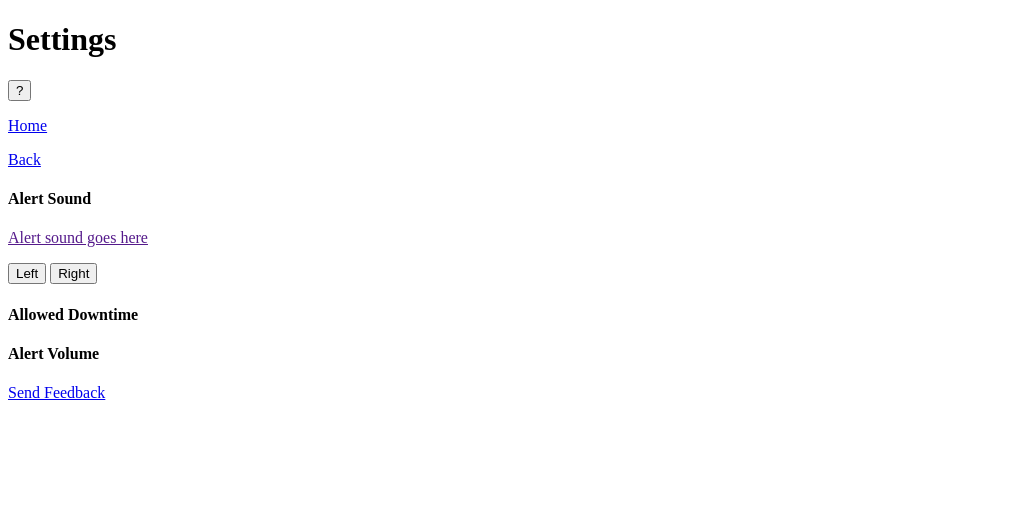
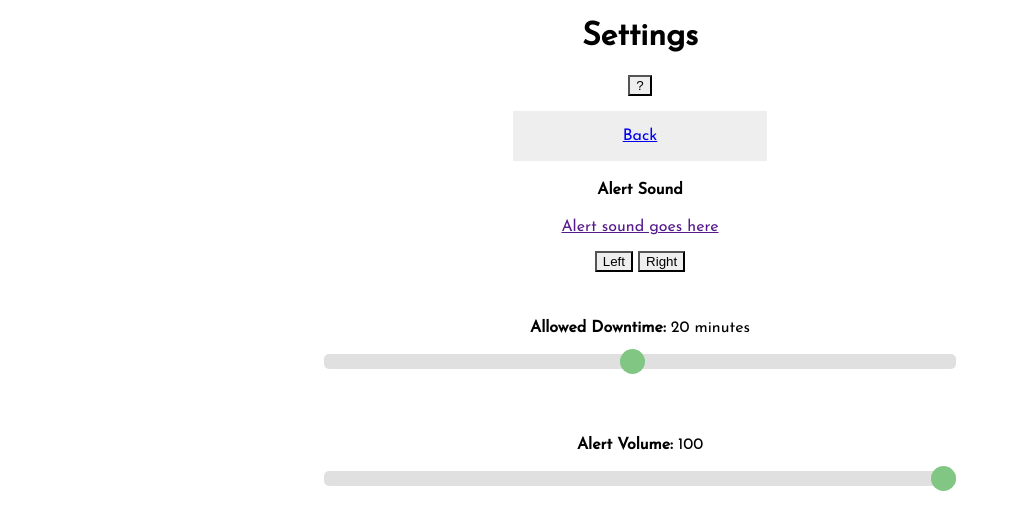
Before and after one commit to jchen284/COGS120_Soundsters, a PHP site: page /alertsettings.html in a window 1280 px wide. Shown: the top 530 px of the page, without its empty margins (0-1011 px from the left). Run offline with PHP 8.4, Linux system fonts and the light colour scheme; some libraries are stand-ins or nearby versions.

Commit message:
fixed alert settings page`

```diff
--- a/Skeleton/alertsettings.html
+++ b/Skeleton/alertsettings.html
@@ -5,21 +5,18 @@
 
 	<meta charset="UTF-8">
 	<meta name="viewport" content="width=device-width, initial-scale=1.0">
+	<link rel="stylesheet" type="text/css" href="styles.css">
+	<link href="https://fonts.googleapis.com/css?family=Josefin+Sans" rel="stylesheet">
 
 </head>
 <body>
 	<div class="container">
+		<center>
 			<div class="jumbotron">
 				<h1>Settings</h1>
 			</div>
 
 			<button type="button" onclick="alert('Insert help info')">?</button>
-
-		<div class="button" id="home">
-			<a href="home.html" class="thumbnail">
-				<p>Home</p>
-			</a>
-		</div>
 
 			<div class="button" id="back">
 				<a href="screen2.html" class="thumbnail">
@@ -36,17 +33,26 @@
 			<button type="button" ">Left</button>
 			<button type="button" ">Right</button>
 
-		<h4>Allowed Downtime</h4>
-		<h4>Alert Volume</h4>
 
-		<div class="button" id="edit">
-			<a href="alertsettings.html" class="thumbnail">
-				<p>Send Feedback</p>
-			</a>
+
+			<br><br><br><br>
+			<output id="downtime" for="downtimeRange">20</output>
+			<br><br>
+			<div class="slidecontainer">
+				<input type="range" min="1" max="40" value="20" class="slider" id="downtimeRange" oninput="downtime.value = downtimeRange.value">
+			</div>
+
+
+			<br><br><br><br>
+			<output id="volume" for="alertVolume">100</output>
+			<br><br>
+			<div class="slidecontainer">
+				<input type="range" min="1" max="100" value="100" class="slider" id="alertVolume" oninput="volume.value = alertVolume.value">
 			</div>
 
 
 
+		</center>
 	</div>
 
 	<script src="https://code.jquery.com/jquery.js"></script>
--- a/Skeleton/screen2.html
+++ b/Skeleton/screen2.html
@@ -18,9 +18,9 @@
 
 		<button type="button" onclick="alert('Insert help info')">?</button>
 
-		<div class="button" id="home">
+<div class="button" id="back">
 			<a href="index.html" class="thumbnail">
-				<p>Home</p>
+				<p>Back</p>
 			</a>
 		</div>
 
--- a/Skeleton/styles.css
+++ b/Skeleton/styles.css
@@ -15,14 +15,20 @@ html {
 
 
 
-output:before {
+#downtime:before {
   content: "Allowed Downtime: ";
   font-weight: bold;
   font-size: 100%;
 }
 
-output:after {
+#downtime:after {
     content: " minutes"
+}
+
+#volume:before {
+  content: "Alert Volume: ";
+  font-weight: bold;
+  font-size: 100%;
 }
 
 .slider {
```
Lines whose indentation alone changed are shown as unchanged.
